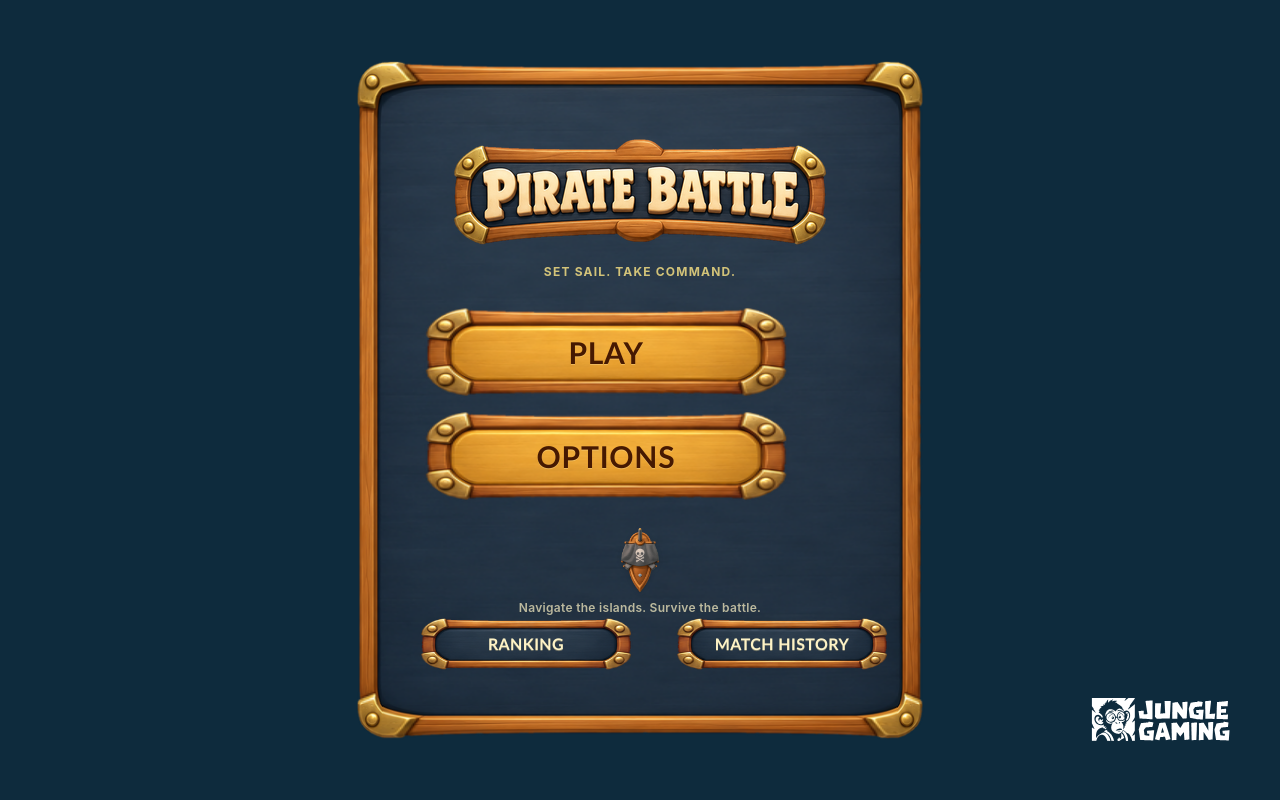
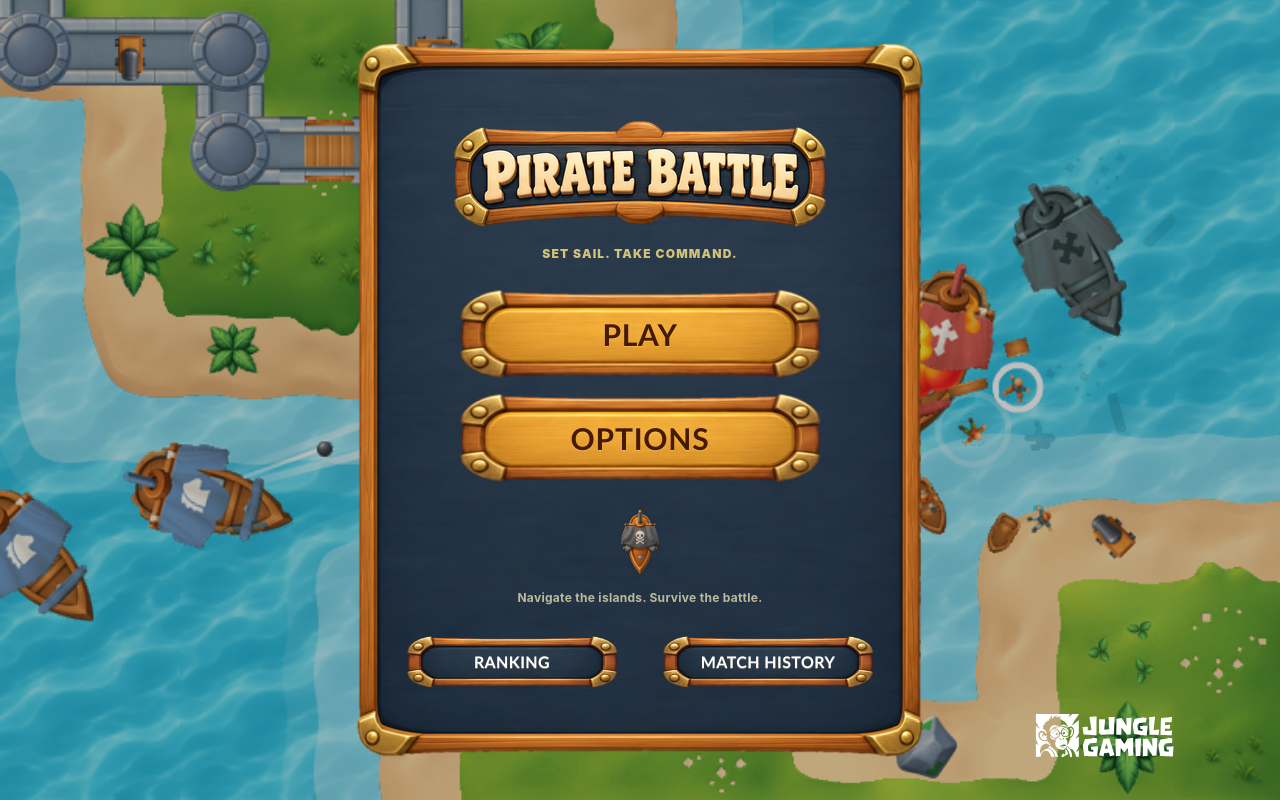
Before and after one commit to ImString/pirate-battle, a React (Vite) app: page / in a window 1280 px wide. Built offline with nearby package versions, Linux system fonts and the light colour scheme.

Commit message:
chore: change item spacing in main menu screen

```diff
--- a/src/components/layout/Screen.tsx
+++ b/src/components/layout/Screen.tsx
@@ -1,12 +1,19 @@
+import { twMerge } from 'tailwind-merge';
+
 interface ScreenProps {
+	className?: string;
 	children: React.ReactNode;
 }
 
 export const Screen: React.FC<ScreenProps> = props => {
 	return (
-		<main className="bg-ocean-dark overflow-hiddenh-full relative flex h-full w-full flex-col items-center justify-center">
+		<main
+			className={twMerge(
+				'bg-ocean-dark overflow-hiddenh-full relative flex h-full w-full flex-col items-center justify-center',
+				props.className
+			)}>
 			<div className="flex items-center justify-center">{props.children}</div>
-			<footer className="absolute right-6 bottom-6 z-20 flex items-center gap-3 rounded-xl p-4">
+			<footer className="absolute right-20 bottom-2 z-20 flex items-center gap-3 rounded-xl p-4">
 				<img src="/assets/logo_jungle_gaming.svg" alt="Pirate Battle Logo" className="w-40" />
 			</footer>
 		</main>
--- a/src/components/ui/Button.tsx
+++ b/src/components/ui/Button.tsx
@@ -3,6 +3,7 @@ import { twMerge } from 'tailwind-merge';
 interface ButtonProps {
 	variant?: 'primary' | 'secondary';
 	children: React.ReactNode;
+	onClick?: () => void;
 }
 
 export const Button: React.FC<ButtonProps> = props => {
@@ -14,8 +15,9 @@ export const Button: React.FC<ButtonProps> = props => {
 				'pirate-button font-pirate relative inline-flex shrink-0 cursor-pointer items-center justify-center border-0 bg-center bg-no-repeat uppercase transition-transform duration-100 focus-visible:outline-2 focus-visible:outline-offset-2 focus-visible:outline-amber-200 disabled:cursor-not-allowed disabled:opacity-60',
 				variant === 'primary'
 					? 'pirate-button--primary h-24 w-full max-w-96 text-3xl font-black tracking-wide text-amber-950'
-					: 'pirate-button--secondary h-14 w-56 text-base font-extrabold tracking-wide text-amber-100'
-			)}>
+					: 'pirate-button--secondary h-14 w-56 text-base font-extrabold tracking-wide text-white'
+			)}
+			onClick={props.onClick}>
 			{props.children}
 		</button>
 	);
--- a/src/screens/main/MainMenu.tsx
+++ b/src/screens/main/MainMenu.tsx
@@ -10,7 +10,9 @@ interface MainMenuScreenProps {
 
 export const MainMenuScreen: React.FC<MainMenuScreenProps> = props => {
 	return (
-		<Screen>
+		<Screen className="bg-[url(/assets/ui_scene_background.png)] bg-cover bg-center bg-no-repeat">
+			<div className="pointer-events-none absolute inset-0 bg-black/25" />
+
 			<Modal className="mx-4 my-auto w-full max-w-xl">
 				<div className="flex flex-col items-center gap-2">
 					<img
@@ -19,30 +21,38 @@ export const MainMenuScreen: React.FC<MainMenuScreenProps> = props => {
 						className="menu-header"
 					/>
 
-					<p className="mb-6 text-xs font-bold tracking-widest text-amber-200/80 uppercase">
+					<p className="mb-6 text-xs font-black tracking-widest text-amber-200/80 uppercase">
 						Set Sail. Take Command.
 					</p>
 				</div>
 
-				<div className="mb-6 flex flex-col gap-2">
-					<Button>Play</Button>
-					<Button>Options</Button>
+				<div className="mb-6 flex flex-col items-center gap-2">
+					<Button variant="primary" onClick={() => props.navigate('game')}>
+						Play
+					</Button>
+					<Button variant="primary" onClick={() => props.navigate('settings')}>
+						Options
+					</Button>
 				</div>
 
-				<div className="flex flex-col items-center gap-2">
+				<div className="mb-7 flex flex-col items-center gap-4">
 					<img
 						src="/assets/png/default/ships/ship_2.png"
 						alt="Ship"
 						className="h-16 w-10 object-contain drop-shadow"
 					/>
-					<span className="text-xs font-semibold tracking-wide text-amber-100/70">
+					<span className="text-xs font-bold tracking-wide text-amber-100/70">
 						Navigate the islands. Survive the battle.
 					</span>
 				</div>
 
-				<div className="flex gap-x-8">
-					<Button variant="secondary">Ranking</Button>
-					<Button variant="secondary">Match History</Button>
+				<div className="flex justify-center gap-x-8">
+					<Button variant="secondary" onClick={() => props.navigate('ranking')}>
+						Ranking
+					</Button>
+					<Button variant="secondary" onClick={() => props.navigate('history')}>
+						Match History
+					</Button>
 				</div>
 			</Modal>
 		</Screen>
```
